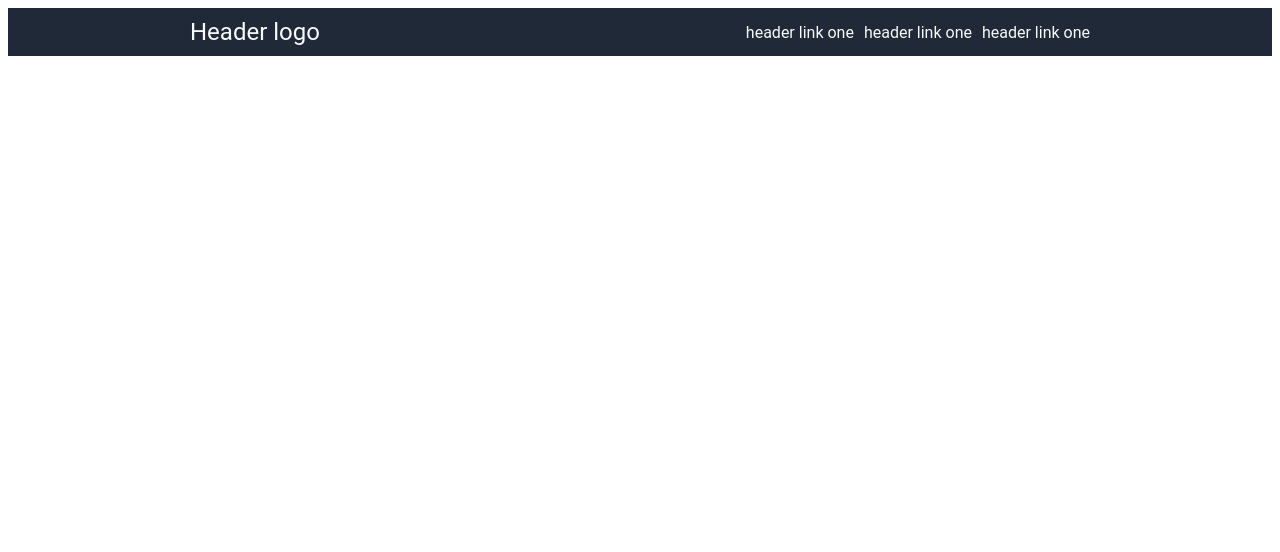
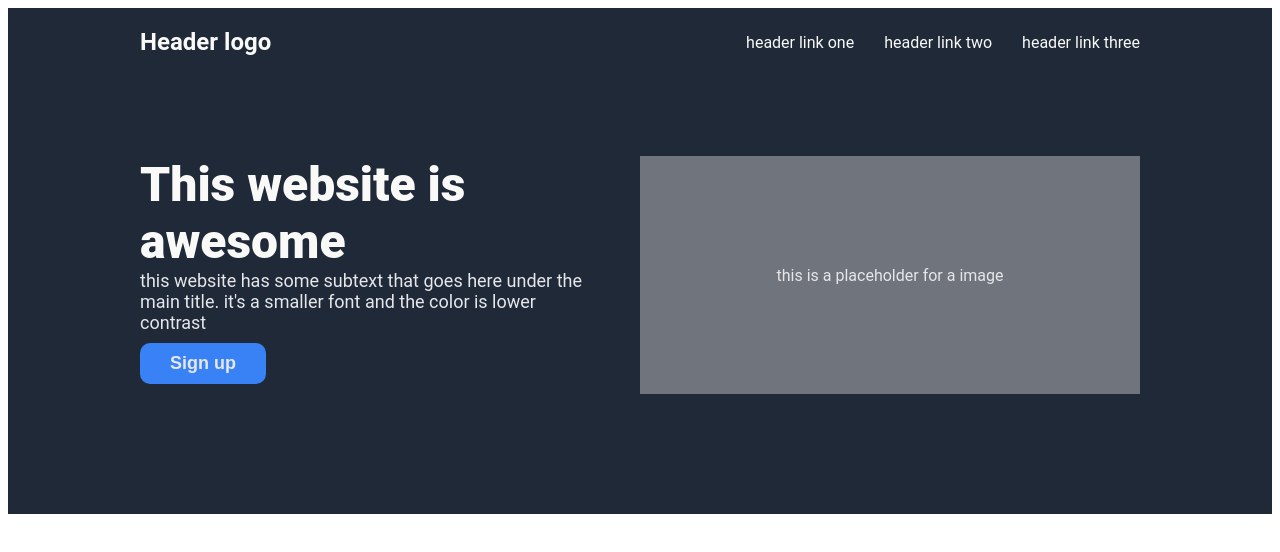
Before and after one commit to Lhdz21/landingPage, a plain HTML site: page index.html in a window 1280 px wide. Drawn offline with Linux system fonts and the light colour scheme; a web font is replaced by a local one.

Commit message:
Add styles to header

```diff
--- a/index.html
+++ b/index.html
@@ -5,16 +5,30 @@
     <meta http-equiv="X-UA-Compatible" content="IE=edge">
     <meta name="viewport" content="width=device-width, initial-scale=1.0">
     <link rel="stylesheet" href="./styles.css">
+    <link rel="stylesheet" href="https://fonts.google.com/specimen/Roboto">
     <title>Landing Page</title>
 </head>
 <body>
-    <div class="header">
+    <div class="section-one">
         <ul>
             <li class="logo">Header logo</li>
             <li>header link one</li>
-            <li>header link one</li>
-            <li>header link one</li>
+            <li>header link two</li>
+            <li>header link three</li>
         </ul>
+    <div class="section-oneB">
+        <div class="left-panel">
+            <p class="large-text">This website is awesome</p>
+            <p class="hero-secondary">this website has some subtext that goes here under the main title. it's a smaller font and the color is lower contrast</p>
+            <button class="button-one">Sign up</button>
+        </div>
+        <div class="placeholder">
+        <p>this is a placeholder for a image</p>
+        </div>
+    </div>
+
+    </div>
+
     </div>
 </body>
 </html>
--- a/styles.css
+++ b/styles.css
@@ -2,28 +2,72 @@ body{
     display: flex;
     flex-direction: column;
     align-items: stretch;
-    font-family: 'Roboto', 'Gill Sans MT', Calibri, 'Trebuchet MS', sans-serif;
+    font-family: 'Roboto', sans-serif;
 }
-.header{
+.section-one{
     background-color: #1f2937;
-    padding: 10px;
+    padding: 20px 0px;
     display: flex;
     justify-content: center;
     align-items: center;
+    flex-direction: column;
 }
 
-.header ul{
+.section-one ul{
     display: flex;
     margin: 0;
     padding: 0;
     color: #f9faf8;
     list-style-type: none;
-    gap: 10px;
-    width: 900px;
+    gap: 30px;
+    width: 1000px;
     align-items: center;
 }
 .logo{
     margin-right: auto;
     display: flex;
     font-size: 24px;
+    font-weight: bold;
 }
+.section-oneB{
+    display: flex;
+    width: 1000px;
+    margin: 100px 0px;
+}
+
+.left-panel{
+    display: flex;
+    flex-direction: column;
+    flex: 1;
+}
+ .placeholder{
+    display: flex;
+    background-color: #70747c ;
+    flex: 1;
+    justify-content: center;
+    align-items: center;
+    color: #e5e7eb;
+ }
+ .large-text{
+    color: #f9faf8;
+    font-size: 48px;
+    font-weight: 901;
+    margin: 0px;
+ }
+ .hero-secondary{
+    font-size: 18px;
+    color: #e5e7eb;
+    margin: 0px 40px 0px 0px;
+ }
+
+ .button-one{
+    background-color: #3882f6;
+    color: #e5e7eb;
+    align-self: flex-start;
+    padding: 10px 30px;
+    font-weight: bold;
+    font-size: 18px;
+    border-radius: 10px;
+    margin: 10px 0px;
+    border: none;
+ }
```
